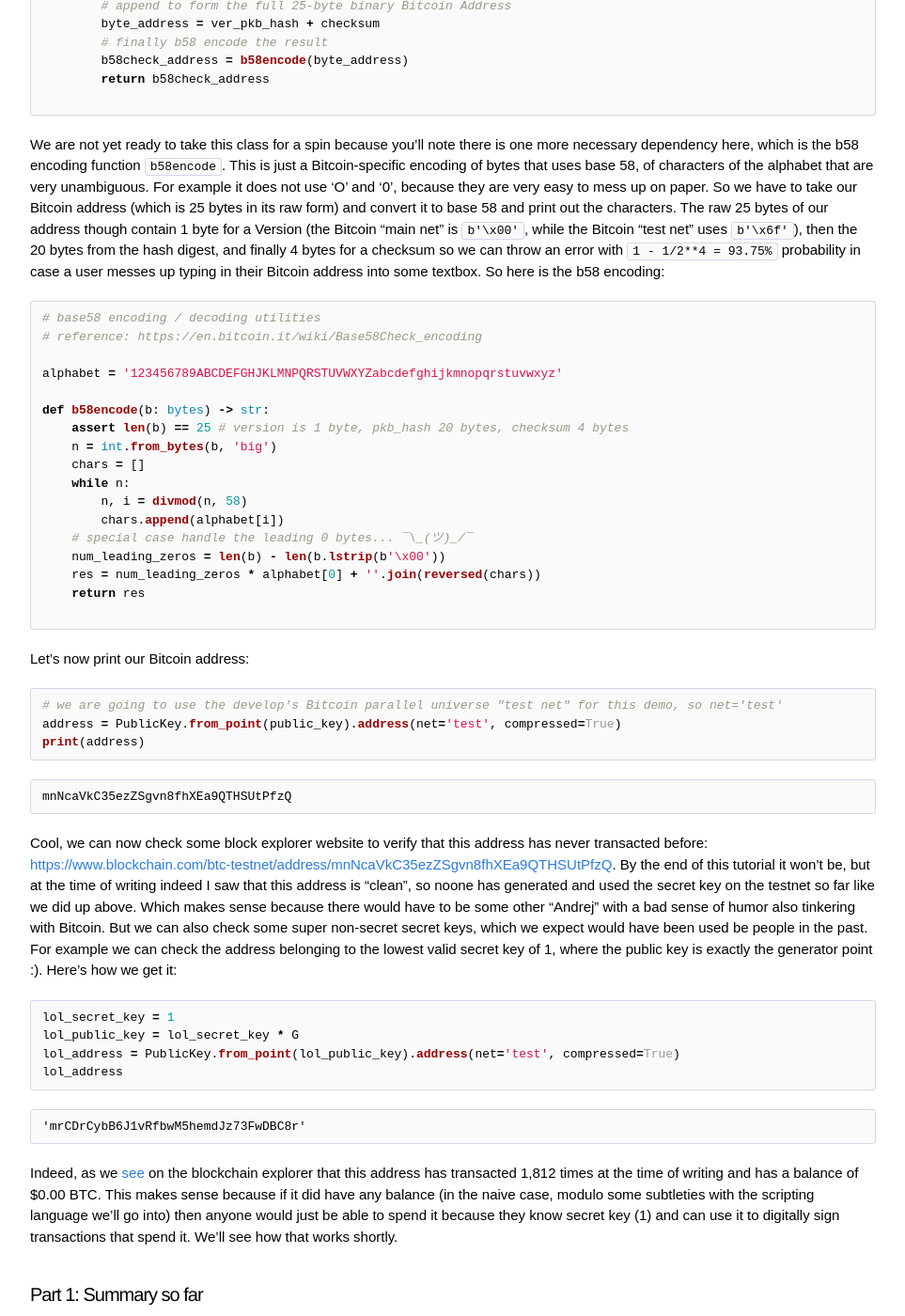
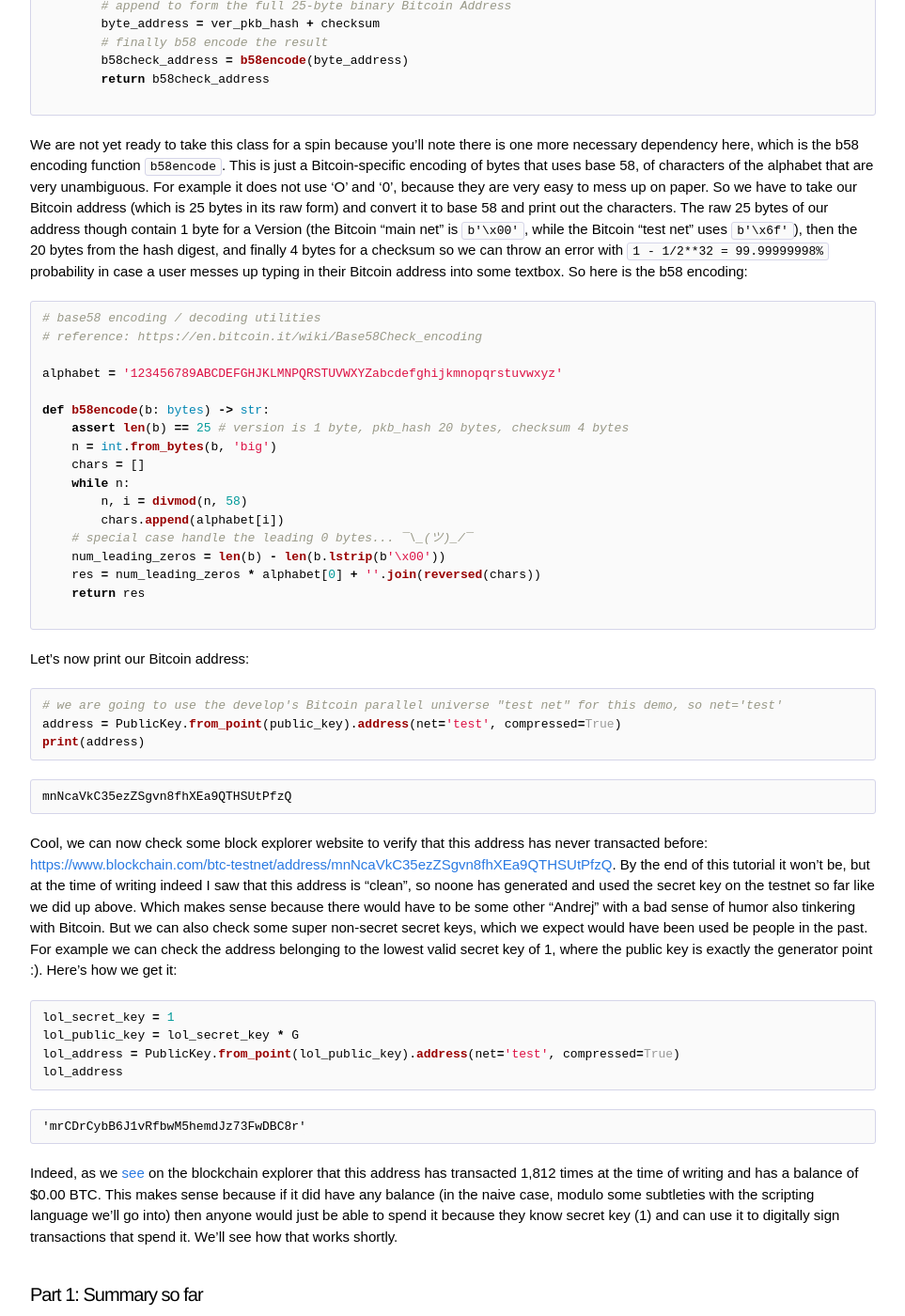
Before and after one commit to karpathy/karpathy.github.io, a Jekyll site: the page built from _posts/2021-06-21-blockchain.markdown, in a window 1280 px wide and 1400 px high, scrolled down 15897 px. Shown: the whole window at 94% size, without its empty margins (158-1121 px from the left). Built offline with Jekyll 4.4.1, drawn with Linux system fonts in a browser that asks for light colours; comment, search, counter and statistics services are not loaded.

Commit message:
fix typos, bugs, link to hn

````diff
--- a/_posts/2021-06-21-blockchain.markdown
+++ b/_posts/2021-06-21-blockchain.markdown
@@ -804,7 +805,7 @@
 
 ```
 
-We are not yet ready to take this class for a spin because you'll note there is one more necessary dependency here, which is the b58 encoding function `b58encode`. This is just a Bitcoin-specific encoding of bytes that uses base 58, of characters of the alphabet that are very unambiguous. For example it does not use 'O' and '0', because they are very easy to mess up on paper. So we have to take our Bitcoin address (which is 25 bytes in its raw form) and convert it to base 58 and print out the characters. The raw 25 bytes of our address though contain 1 byte for a Version (the Bitcoin "main net" is `b'\x00'`, while the Bitcoin "test net" uses `b'\x6f'`), then the 20 bytes from the hash digest, and finally 4 bytes for a checksum so we can throw an error with `1 - 1/2**4 = 93.75%` probability in case a user messes up typing in their Bitcoin address into some textbox. So here is the b58 encoding:
+We are not yet ready to take this class for a spin because you'll note there is one more necessary dependency here, which is the b58 encoding function `b58encode`. This is just a Bitcoin-specific encoding of bytes that uses base 58, of characters of the alphabet that are very unambiguous. For example it does not use 'O' and '0', because they are very easy to mess up on paper. So we have to take our Bitcoin address (which is 25 bytes in its raw form) and convert it to base 58 and print out the characters. The raw 25 bytes of our address though contain 1 byte for a Version (the Bitcoin "main net" is `b'\x00'`, while the Bitcoin "test net" uses `b'\x6f'`), then the 20 bytes from the hash digest, and finally 4 bytes for a checksum so we can throw an error with `1 - 1/2**32 = 99.99999998%` probability in case a user messes up typing in their Bitcoin address into some textbox. So here is the b58 encoding:
 
 
 ```python
````
Also changed, not shown: other parts of _posts/2021-06-21-blockchain.markdown (+3 -0 lines).
